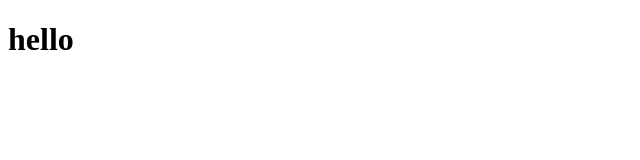
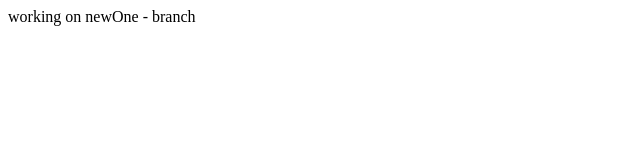
Before and after one commit to floyd-2499/git-version-control-tutorial, a plain HTML site: page index.html in a window 1280 px wide. Shown: the whole page, without its empty margins (0-640 px from the left). Drawn offline with Linux system fonts and the light colour scheme.

Commit message:
new branch first commit

```diff
--- a/index.html
+++ b/index.html
@@ -1,12 +1,16 @@
 <!DOCTYPE html>
 <html lang="en">
+
 <head>
     <meta charset="UTF-8">
     <meta http-equiv="X-UA-Compatible" content="IE=edge">
     <meta name="viewport" content="width=device-width, initial-scale=1.0">
     <title>Document</title>
 </head>
+
 <body>
-    <h1>hello</h1>
+    working on
+    newOne - branch
 </body>
+
 </html>
```
